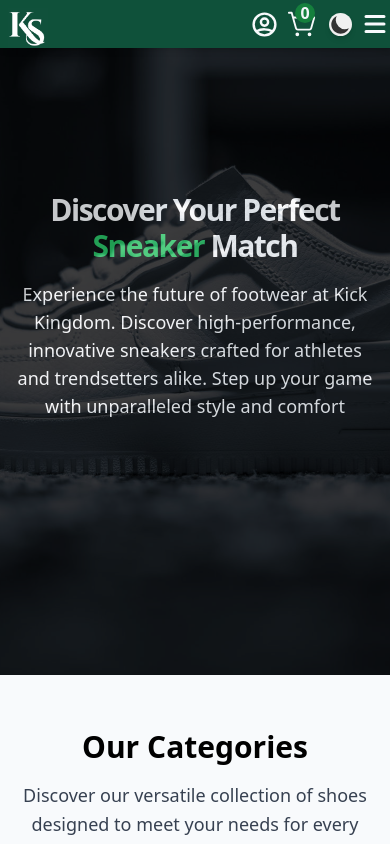
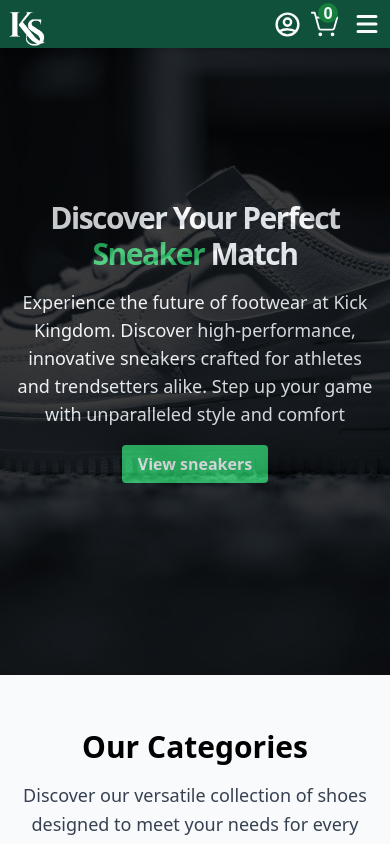
Before and after one commit to Ampah01/Project-E-commerce, a React (Vite) app: page / in a window 390 px wide. Shown: the top 844 px of the page. Built offline with nearby package versions, Linux system fonts and the light colour scheme; the HTML template or start-up script is replaced by a standard one.

Commit message:
removed theme

```diff
--- a/package.json
+++ b/package.json
@@ -4,10 +4,9 @@
   "version": "0.0.0",
   "type": "module",
   "scripts": {
-    "dev": "vite",
+    "dev": "vite --host",
     "build": "vite build",
-    "lint": "eslint . --ext js,jsx --report-unused-disable-directives --max-warnings 0",
-    "preview": "vite preview"
+    "serve": "vite preview"
   },
   "dependencies": {
     "@material-tailwind/react": "^2.1.9",
@@ -18,6 +17,7 @@
     "react-icons": "^5.2.1",
     "react-modal": "^3.16.1",
     "react-router-dom": "^6.24.1",
+    "react-scroll": "^1.9.0",
     "react-slick": "^0.30.2",
     "slick-carousel": "^1.8.1"
   },
--- a/src/App.jsx
+++ b/src/App.jsx
@@ -10,23 +10,14 @@
 import Cart from "./Pages/Cart/Cart.jsx";
 import ProceedToCheckout from "./Pages/ProceedToCheckout/ProceedToCheckout.jsx";
 
-export const ThemeContext = createContext();
 export const CartContext = createContext();
 
 function App() {
-  const [theme, setTheme] = useState(() => {
-    return localStorage.getItem("theme") || "light";
-  });
-
   const [showLogin, setShowLogin] = useState(false);
   const [cart, setCart] = useState(() => {
     const storedCart = localStorage.getItem("cart");
     return storedCart ? JSON.parse(storedCart) : [];
   });
-
-  useEffect(() => {
-    localStorage.setItem("theme", theme);
-  }, [theme]);
 
   useEffect(() => {
     localStorage.setItem("cart", JSON.stringify(cart));
@@ -45,57 +36,29 @@
   };
 
   return (
-    <ThemeContext.Provider value={{ theme, setTheme }}>
     <CartContext.Provider value={{ cart, setCart }}>
-        <div
-          className={`${theme} ${
-            theme === "dark" ? "bg-[#333] text-white" : "bg-slate-50"
-          } min-h-[100vh]`}
-        >
+      <div className="bg-slate-50 min-h-[100vh]">
         <Login isOpen={showLogin} setShowLogin={setShowLogin} />
-          <Navbar
-            setShowLogin={setShowLogin}
-            getTotalQuantity={getTotalQuantity}
-          />
+        <Navbar setShowLogin={setShowLogin} getTotalQuantity={getTotalQuantity} />
         <Routes>
           <Route
             path="/"
-              element={
-                <Home
-                  setShowLogin={setShowLogin}
-                  getTotalQuantity={getTotalQuantity}
-                />
-              }
+            element={<Home setShowLogin={setShowLogin} getTotalQuantity={getTotalQuantity} />}
           />
           <Route path="/about" element={<About />} />
           <Route path="/services" element={<Services />} />
           <Route path="/contact" element={<Contact />} />
           <Route
             path="/cart"
-              element={
-                <Cart
-                  cart={cart}
-                  clearCart ={clearCart}
-                  setCart={setCart}
-                  getTotalQuantity={getTotalQuantity}
-                />
-              }
+            element={<Cart cart={cart} clearCart={clearCart} setCart={setCart} getTotalQuantity={getTotalQuantity} />}
           />
           <Route
             path="/checkout"
-              element={
-                <ProceedToCheckout
-                  cart={cart}
-                  getTotalQuantity={getTotalQuantity}
-                  getTotalPrice={getTotalPrice}
-                  clearCart ={clearCart}
-                />
-              }
+            element={<ProceedToCheckout cart={cart} getTotalQuantity={getTotalQuantity} getTotalPrice={getTotalPrice} clearCart={clearCart} />}
           />
         </Routes>
       </div>
     </CartContext.Provider>
-    </ThemeContext.Provider>
   );
 }
 
--- a/src/Components/Header/Header.jsx
+++ b/src/Components/Header/Header.jsx
@@ -1,5 +1,6 @@
 import React from "react";
 import Slider from "react-slick";
+import { Link } from "react-scroll";
 import { motion } from "framer-motion";
 import "slick-carousel/slick/slick.css";
 import "slick-carousel/slick/slick-theme.css";
@@ -12,10 +13,9 @@
   visible: {
     opacity: 1,
     y: 0,
-    transition: { delay: 0.3, duration: 0.6 }
-  }
+    transition: { delay: 0.3, duration: 0.6 },
+  },
 };
-
 
 function Header() {
   const settings = {
@@ -36,7 +36,7 @@
       <Slider {...settings}>
         <div
           key="slide1"
-          className="relative h-[80vh] md:h-[50vw] lg:h-[40vw] w-full md:w-4/5  overflow-hidden"
+          className="relative h-[80vh] md:h-[50vw] lg:h-[40vw] w-full md:w-4/5 overflow-hidden"
         >
           <img
             src={background_1}
@@ -63,14 +63,20 @@
               sneakers blend technology and design to deliver peak performance
               and everyday elegance. Walk with confidence, run with excellence
             </motion.p>
-            <motion.button
-              className="px-4 py-2 md:mb-8 bg-green-500 text-white rounded-md hover:bg-green-700 transition-all duration-300"
+            <motion.div
               initial="hidden"
               animate="visible"
               variants={textVariants}
             >
-              View sneakers
-            </motion.button>
+              <Link
+                to="sneakers"
+                smooth={true}
+                duration={500}
+                className="bg-green-500 text-white font-semibold py-2 px-4 rounded hover:bg-green-700 transition duration-300 cursor-pointer"
+              >
+                View sneakers
+              </Link>
+            </motion.div>
           </div>
         </div>
 
@@ -103,14 +109,20 @@
               premium sneakers designed to enhance your performance and elevate
               your look. Comfort and fashion, redefined
             </motion.p>
-            <motion.button
-              className="px-4 py-2 md:mb-8 bg-green-500 text-white rounded-md hover:bg-green-700 transition-all duration-300"
+            <motion.div
               initial="hidden"
               animate="visible"
               variants={textVariants}
             >
-              View sneakers
-            </motion.button>
+              <Link
+                to="sneakers"
+                smooth={true}
+                duration={500}
+                className="bg-green-500 text-white font-semibold py-2 px-4 rounded hover:bg-green-700 transition duration-300 cursor-pointer"
+              >
+                View sneakers
+              </Link>
+            </motion.div>
           </div>
         </div>
 
@@ -144,14 +156,20 @@
               trendsetters alike. Step up your game with unparalleled style and
               comfort
             </motion.p>
-            <motion.button
-              className="px-4 py-2 md:mb-8 bg-green-500 text-white rounded-md hover:bg-green-700 transition-all duration-300"
+            <motion.div
               initial="hidden"
               animate="visible"
               variants={textVariants}
             >
-              View sneakers
-            </motion.button>
+              <Link
+                to="sneakers"
+                smooth={true}
+                duration={500}
+                className="bg-green-500 text-white font-semibold py-2 px-4 rounded hover:bg-green-700 transition duration-300 cursor-pointer"
+              >
+                View sneakers
+              </Link>
+            </motion.div>
           </div>
         </div>
       </Slider>
--- a/src/Components/Navbar/Navbar.jsx
+++ b/src/Components/Navbar/Navbar.jsx
@@ -1,28 +1,18 @@
-import React, { useState, useContext } from "react";
+import React, { useState } from "react";
 import { NavLink, useLocation } from "react-router-dom";
 import kingdom from "../../assets/Kingdom.jpg";
 import logo from "../../assets/sm_kingdom.jpg";
 import { PiShoppingCartSimple } from "react-icons/pi";
 import {
-  HiSun,
-  HiMoon,
   HiOutlineUserCircle,
   HiMenu,
   HiX,
 } from "react-icons/hi";
-import { ThemeContext } from "../../App";
 
 function Navbar({ setShowLogin, getTotalQuantity }) {
-  const { theme, setTheme } = useContext(ThemeContext);
   const [toggleMenu, setToggleMenu] = useState(false);
 
   const location = useLocation();
-
-  const toggleTheme = () => {
-    const newTheme = theme === "light" ? "dark" : "light";
-    setTheme(newTheme);
-    localStorage.setItem("theme", newTheme);
-  };
 
   const toggleOnMenu = () => {
     setToggleMenu(!toggleMenu);
@@ -135,7 +125,7 @@
           </button>
           <button
             onClick={() => setShowLogin(true)}
-            className="px-2 py-1   text-white hover:text-slate-50 transition-all duration-300 block lg:hidden "
+            className="px-2 py-1 text-white hover:text-slate-50 transition-all duration-300 block lg:hidden "
           >
             <HiOutlineUserCircle className="text-slate-50 text-[29px] cursor-pointer" />
           </button>
@@ -148,23 +138,10 @@
             </div>
           </div>
         </NavLink>
-        <div className=" px-2 ml-2">
-          {theme === "light" ? (
-            <HiMoon
-              className="text-[23px] lg:text-[25px] md:text-[25px]  bg-[#f0f0f0] shadow-md rounded-full  cursor-pointer text-[#333333] transition-all duration-300"
-              onClick={toggleTheme}
-            />
-          ) : (
-            <HiSun
-              className="text-[23px] md:text-[25px] lg:text-[30px] lg:p-1 bg-green-700 shadow-md rounded-full cursor-pointer text-slate-50 transition-all duration-300"
-              onClick={toggleTheme}
-            />
-          )}
-        </div>
 
         <div>
           <HiMenu
-            className="md:hidden text-[30px] cursor-pointer transition-all duration-300"
+            className="md:hidden text-[30px] ml-4 mr-2 cursor-pointer transition-all duration-300"
             onClick={toggleOnMenu}
           />
         </div>
--- a/src/Components/SneakerCategory.jsx/SneakerCategory.jsx
+++ b/src/Components/SneakerCategory.jsx/SneakerCategory.jsx
@@ -2,7 +2,7 @@
 import { motion, AnimatePresence } from "framer-motion";
 import SneakerList from "../SneakersLists/SneakerList";
 
-function SneakerCategory({ data, setShowLogin, cart, setCart }) {
+function SneakerCategory({ data, setShowLogin }) {
   function getAllSneakers(categories) {
     return categories.reduce((allSneakers, category) => {
       return allSneakers.concat(category.sneakers);
--- a/src/Components/SneakersLists/SneakerList.jsx
+++ b/src/Components/SneakersLists/SneakerList.jsx
@@ -63,7 +63,7 @@
   }
 
   return (
-    <div className="container mx-auto lg:p-4 p-1">
+    <div id="sneakers" className="container mx-auto lg:p-4 p-1">
       <div className="grid grid-cols-1 sm:grid-cols-2 md:grid-cols-3 lg:grid-cols-4 gap-6">
         <AnimatePresence>
           {sneakers.map((sneaker) => (
```
Also changed, not shown: 2 other files (tests, documents, lock files or other folders). Lines whose indentation alone changed are shown as unchanged.
